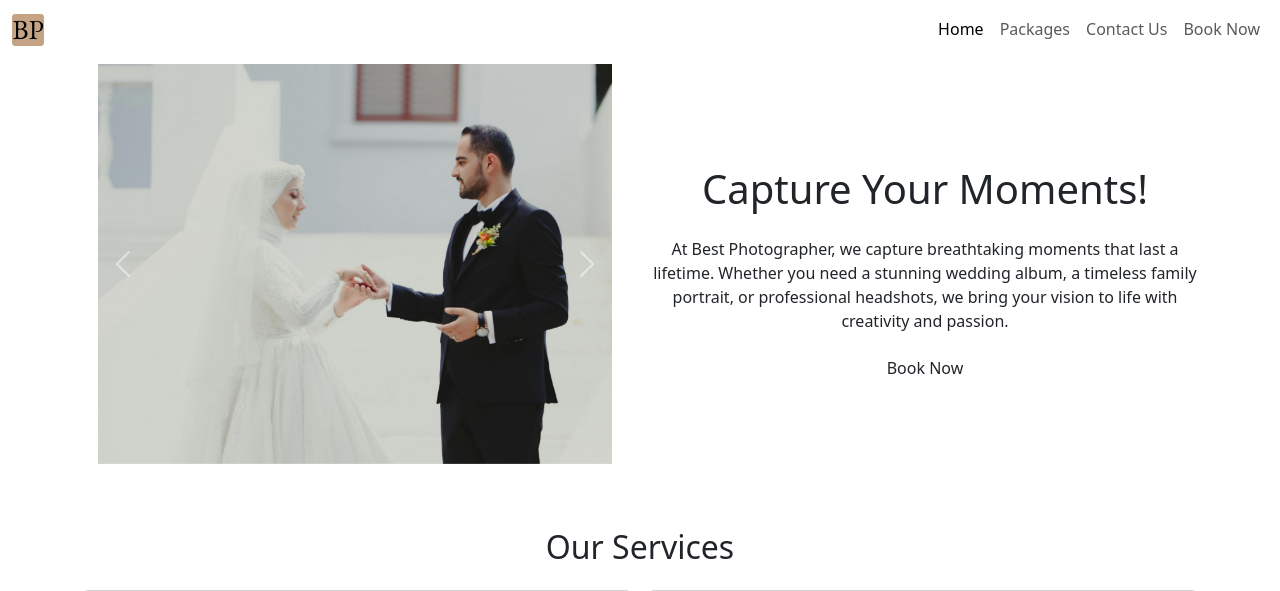
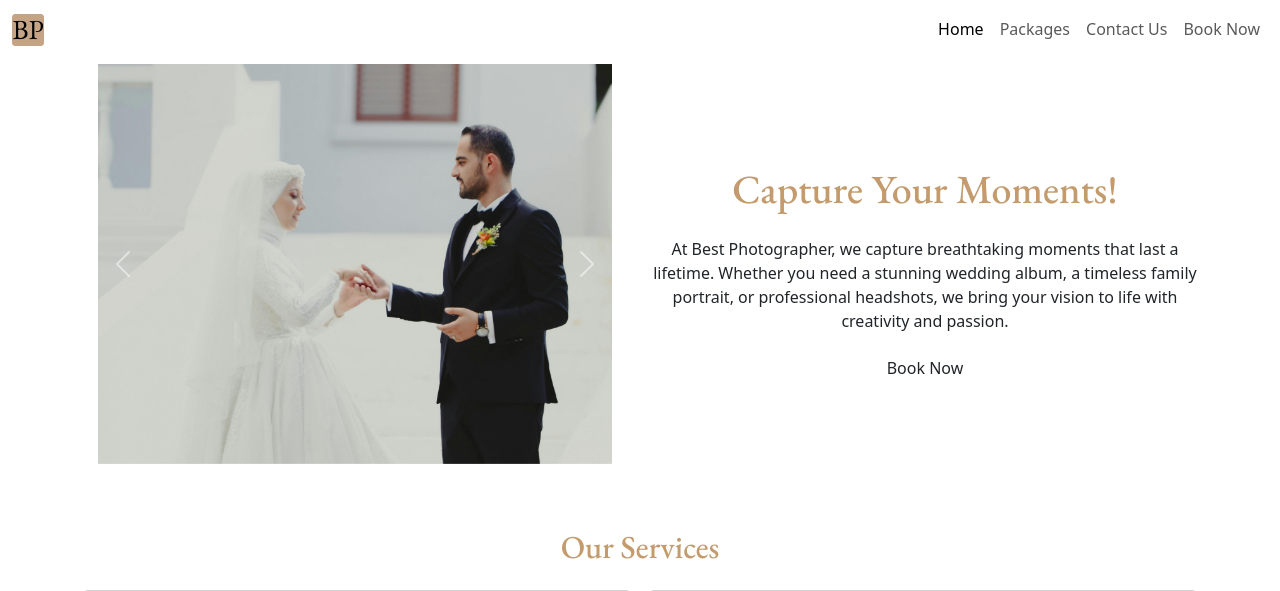
Before and after one commit to kulthoom12/best-photographer, a plain HTML site: page index.html in a window 1280 px wide. Shown: the top 591 px of the page. Drawn offline with nearby package versions, Linux system fonts and the light colour scheme.

Commit message:
Add fonts to the heading which will be used in the full website.

```diff
--- a/assets/css/style.css
+++ b/assets/css/style.css
@@ -16,3 +16,11 @@ img {
     max-height: 400px;
     object-fit: cover;
 }
+
+/* Headings */
+h1, h2, h3, h4, h5, h6 {
+    font-family: var(--primary-font);
+    text-transform: capitalize;
+    text-align: center;
+    color:var(--sub-heading-color);
+}
```
